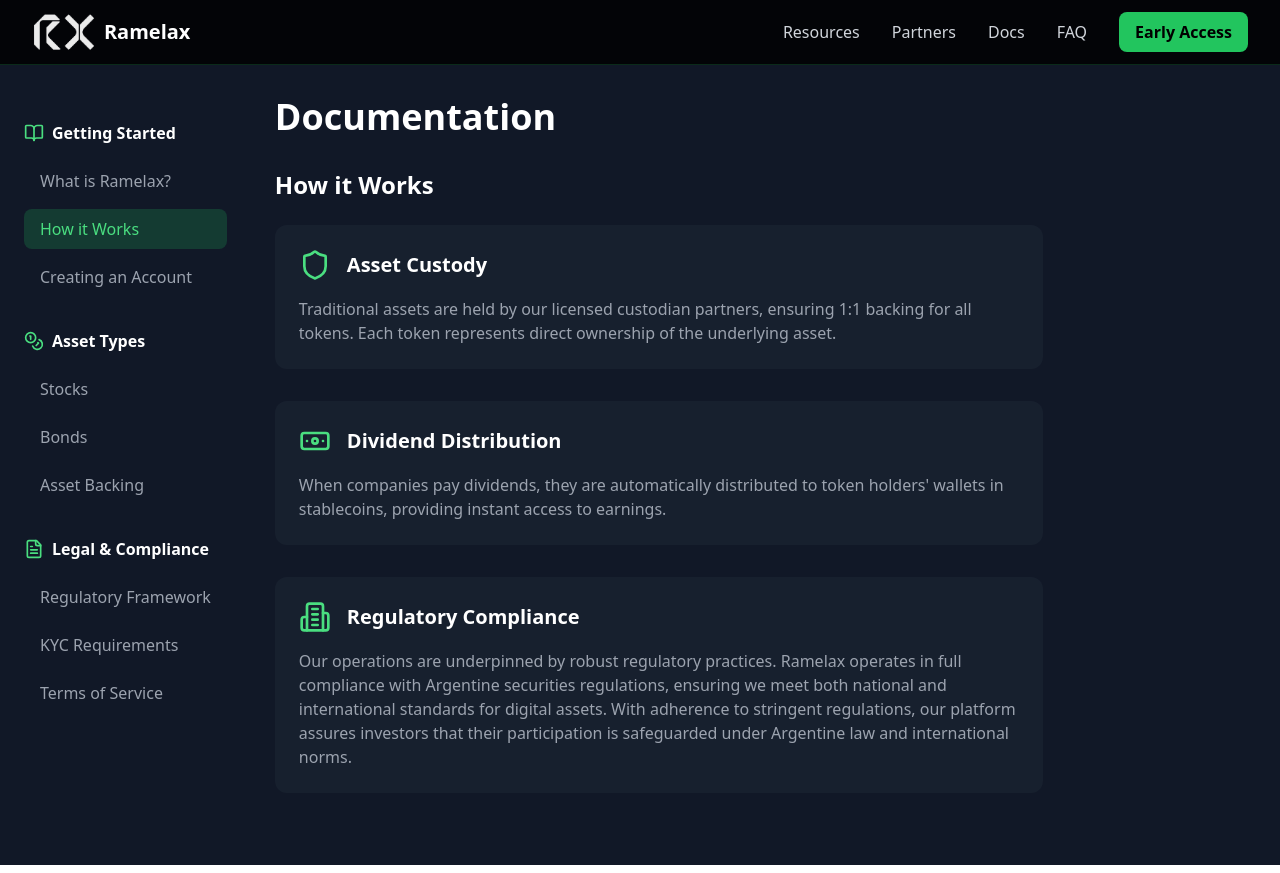
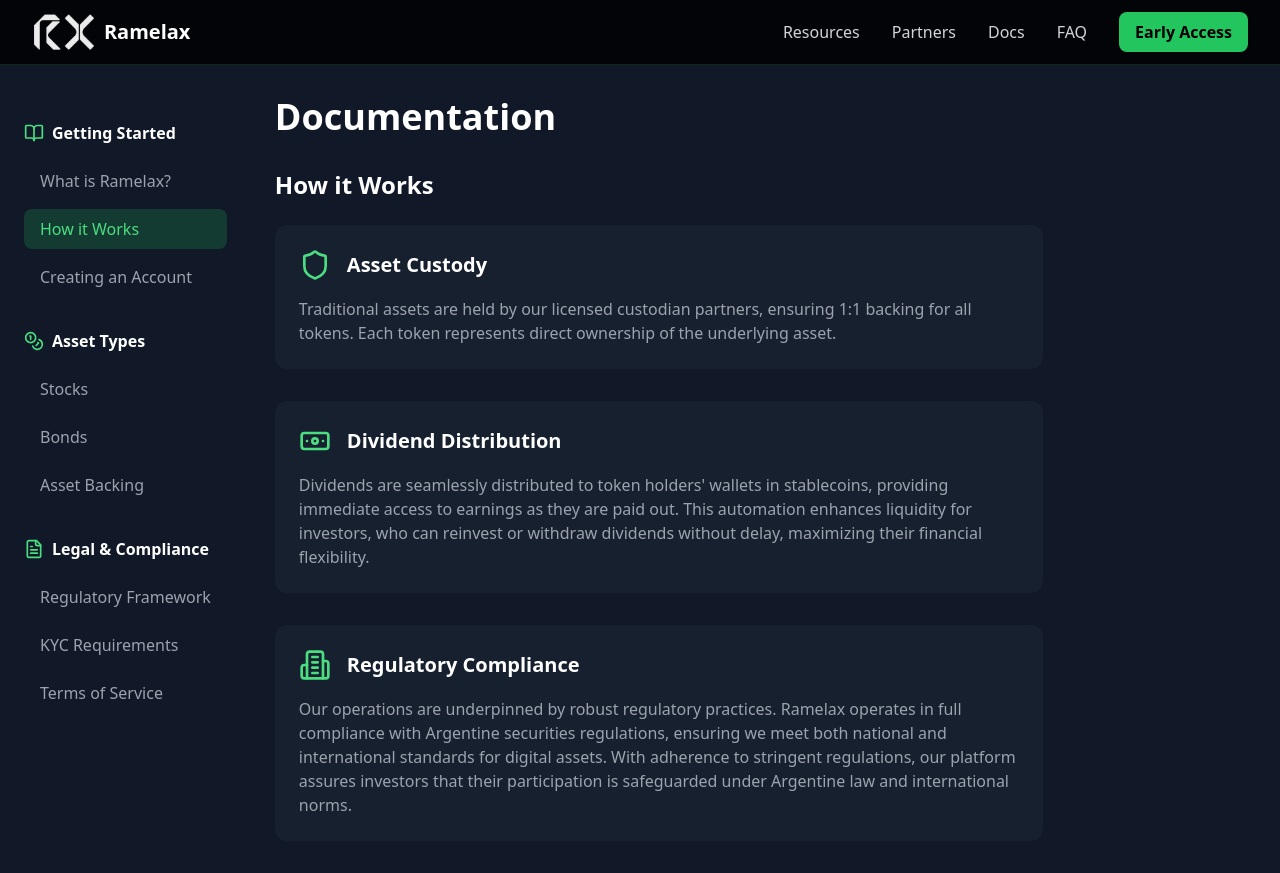
Before and after one commit to Sixela33/RamalaxLanding, a React (Vite) app: page /docs in a window 1280 px wide. Both pictures are taken after a click on the button "How it Works". Built offline with nearby package versions, Linux system fonts and the light colour scheme.

Commit message:
agrego dividends docs

```diff
--- a/src/pages/DocsPage/GettingStarted/HowItWorks.tsx
+++ b/src/pages/DocsPage/GettingStarted/HowItWorks.tsx
@@ -21,8 +21,10 @@
           <h3 className="text-xl font-semibold">Dividend Distribution</h3>
         </div>
         <p className="text-gray-400">
-          When companies pay dividends, they are automatically distributed to token holders' wallets in
-          stablecoins, providing instant access to earnings.
+          Dividends are seamlessly distributed to token holders' wallets in stablecoins,
+          providing immediate access to earnings as they are paid out.
+          This automation enhances liquidity for investors,
+          who can reinvest or withdraw dividends without delay, maximizing their financial flexibility.
         </p>
       </div>
       <div className="bg-gray-800/50 rounded-xl p-6">
```
